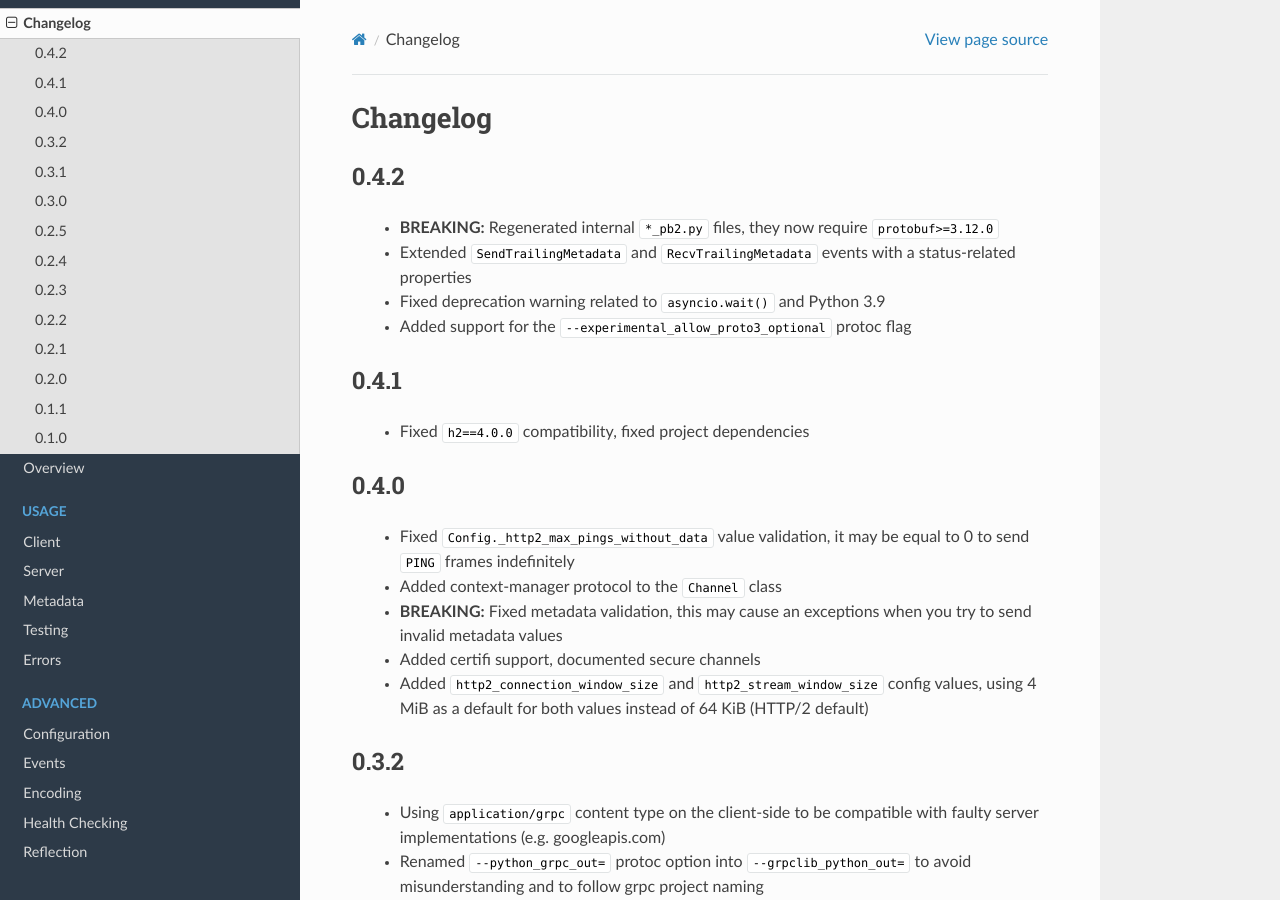
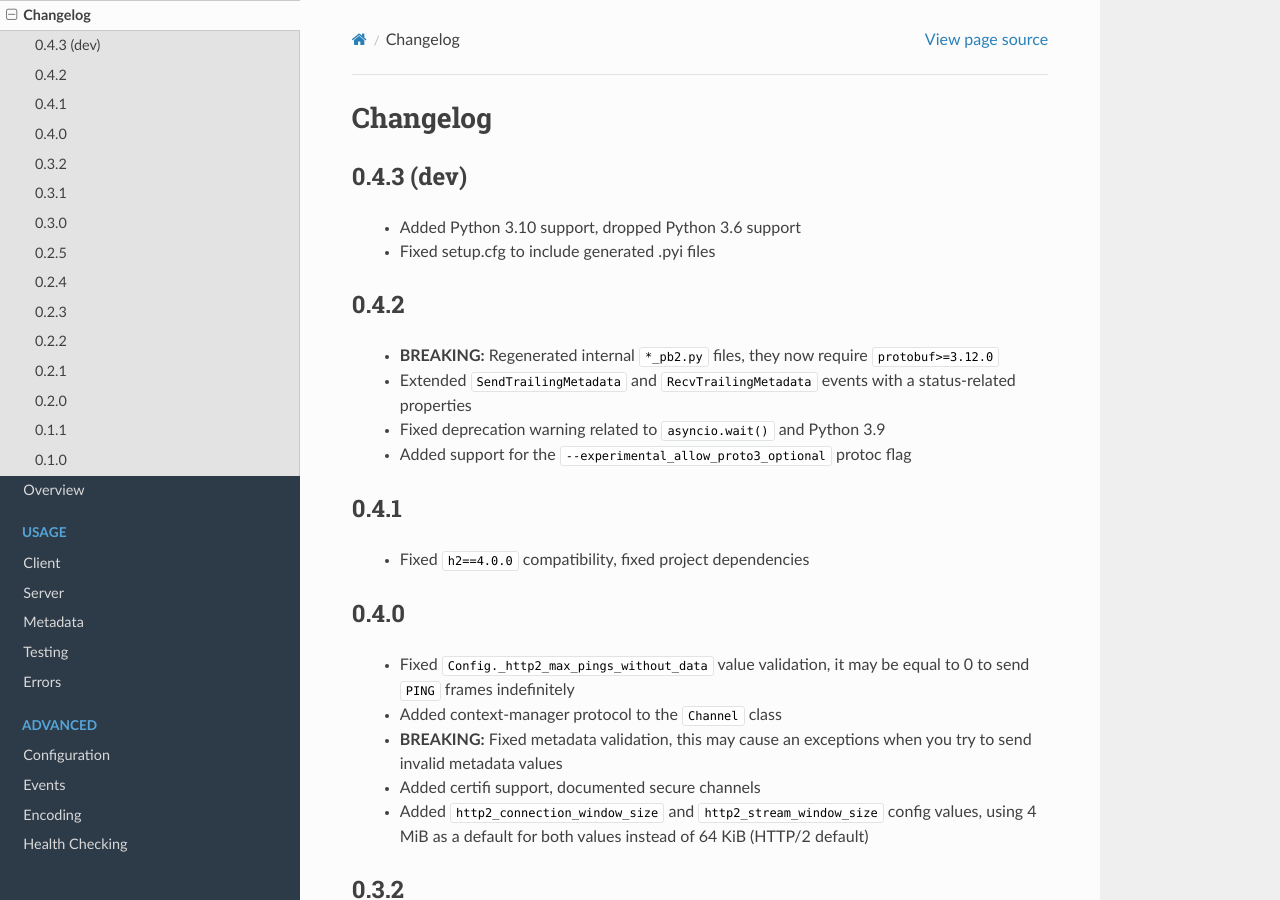
Before and after one commit to vmagamedov/grpclib, a Sphinx documentation site: the page built from docs/changelog/index.rst, in a window 1280 px wide and 900 px high. Built offline with Sphinx 7.4.7 and the Read the Docs theme 2.0.0, drawn with Linux system fonts in a browser that asks for light colours.

Commit message:
Updated changelog, issued 0.4.3rc2 release candidate

```diff
--- a/docs/changelog/index.rst
+++ b/docs/changelog/index.rst
@@ -1,5 +1,11 @@
 Changelog
 =========
+
+0.4.3 (dev)
+~~~~~~~~~~~
+
+  - Added Python 3.10 support, dropped Python 3.6 support
+  - Fixed setup.cfg to include generated .pyi files
 
 0.4.2
 ~~~~~
--- a/grpclib/__init__.py
+++ b/grpclib/__init__.py
@@ -1,7 +1,7 @@
 from .const import Status
 from .exceptions import GRPCError
 
-__version__ = '0.4.3rc1'
+__version__ = '0.4.3rc2'
 
 __all__ = (
     'Status',
```
